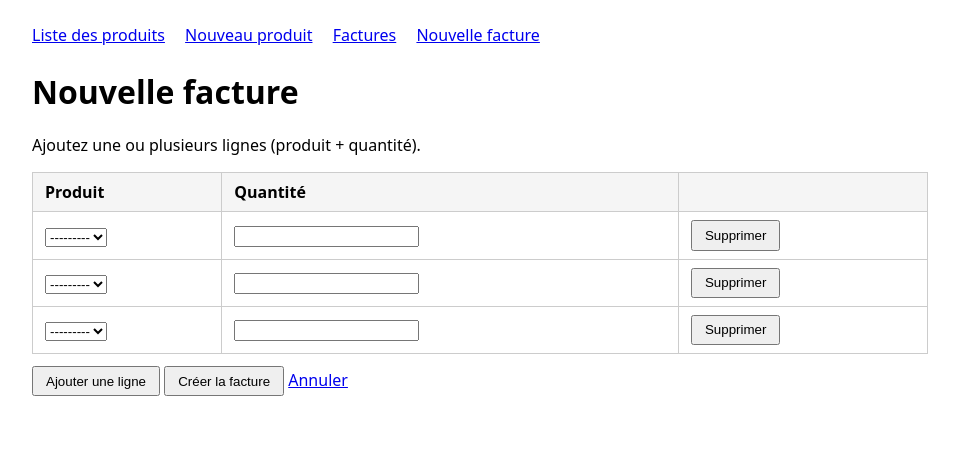
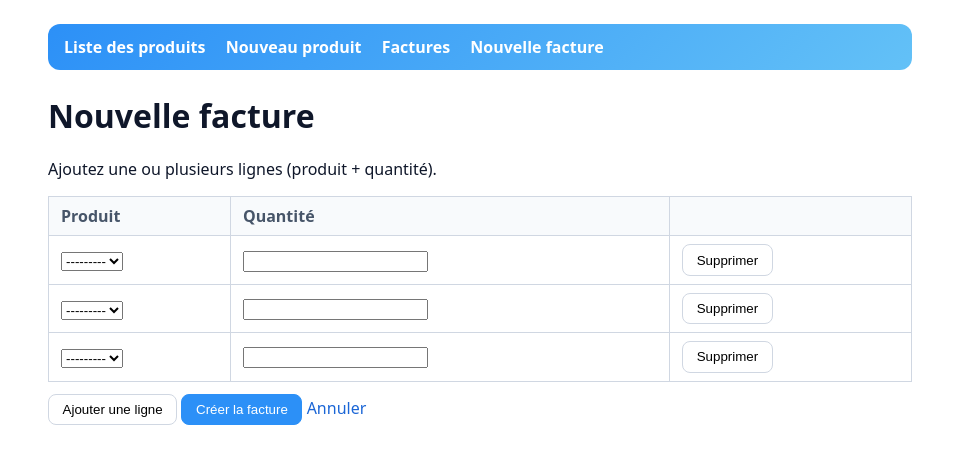
Before and after one commit to Ericdt17/trustia-test, a Django app: page /invoices/new/ in a window 1280 px wide. Shown: the top 464 px of the page, without its empty margins (160-1119 px from the left). Run offline with Django 5.2, Linux system fonts and the light colour scheme; data that the repository does not hold is empty.

Commit message:
style: apply brand color theme

```diff
--- a/exo2/billing/static/billing/styles.css
+++ b/exo2/billing/static/billing/styles.css
@@ -1,14 +1,79 @@
-body { font-family: system-ui, sans-serif; margin: 0; }
-.container { max-width: 56rem; margin: 1.5rem auto; padding: 0 1rem; }
-nav { margin-bottom: 1.5rem; }
-nav a { margin-right: 1rem; }
-table { width: 100%; border-collapse: collapse; }
-th, td { border: 1px solid #ccc; padding: 0.5rem 0.75rem; text-align: left; }
-th { background: #f5f5f5; }
-.messages { list-style: none; padding: 0; }
-.messages li { padding: 0.5rem; margin-bottom: 0.5rem; background: #e8f5e9; border: 1px solid #c8e6c9; }
-.pagination { margin-top: 1rem; }
-.pagination a { margin-right: 0.5rem; }
-button, .button { display: inline-block; padding: 0.35rem 0.75rem; cursor: pointer; }
-form p { margin: 0.75rem 0; }
-label { display: inline-block; min-width: 8rem; }
+:root{
+  --brand: #2C90F7;
+  --brandLight: #63C1F7;
+  --brandDark: #1B66D6;
+  --onBrand: #FFFFFF;
+
+  --text: #0f172a;
+  --muted: #475569;
+  --border: #d0d7e2;
+  --surface: #ffffff;
+  --surface2: #f8fafc;
+}
+
+*{ box-sizing: border-box; }
+
+body{
+  margin: 0;
+  font-family: system-ui, -apple-system, Segoe UI, Roboto, sans-serif;
+  color: var(--text);
+}
+
+.container{ max-width: 56rem; margin: 1.5rem auto; padding: 0 1rem; }
+
+a{ color: var(--brandDark); text-decoration: none; }
+a:hover{ text-decoration: underline; }
+
+nav{
+  margin-bottom: 1.5rem;
+  padding: 0.75rem 1rem;
+  border-radius: 0.75rem;
+  background: linear-gradient(135deg, var(--brand) 0%, var(--brandLight) 100%);
+}
+
+nav a{
+  margin-right: 1rem;
+  color: var(--onBrand);
+  font-weight: 600;
+}
+
+nav a:hover{ text-decoration: underline; }
+
+table{ width: 100%; border-collapse: collapse; background: var(--surface); }
+th, td{ border: 1px solid var(--border); padding: 0.5rem 0.75rem; text-align: left; }
+th{ background: var(--surface2); color: var(--muted); font-weight: 700; }
+
+.messages{ list-style: none; padding: 0; }
+.messages li{
+  padding: 0.5rem;
+  margin-bottom: 0.5rem;
+  background: #e8f5ff;
+  border: 1px solid #b9ddff;
+  border-left: 4px solid var(--brand);
+}
+
+.pagination{ margin-top: 1rem; }
+.pagination a{ margin-right: 0.5rem; }
+
+button, .button{
+  display: inline-block;
+  padding: 0.45rem 0.85rem;
+  cursor: pointer;
+  border-radius: 0.5rem;
+  border: 1px solid var(--border);
+  background: var(--surface);
+}
+
+button[type="submit"]{
+  border-color: var(--brand);
+  background: var(--brand);
+  color: var(--onBrand);
+}
+
+button[type="submit"]:hover{
+  border-color: var(--brandDark);
+  background: var(--brandDark);
+}
+
+form p{ margin: 0.75rem 0; }
+label{ display: inline-block; min-width: 8rem; color: var(--muted); }
```
